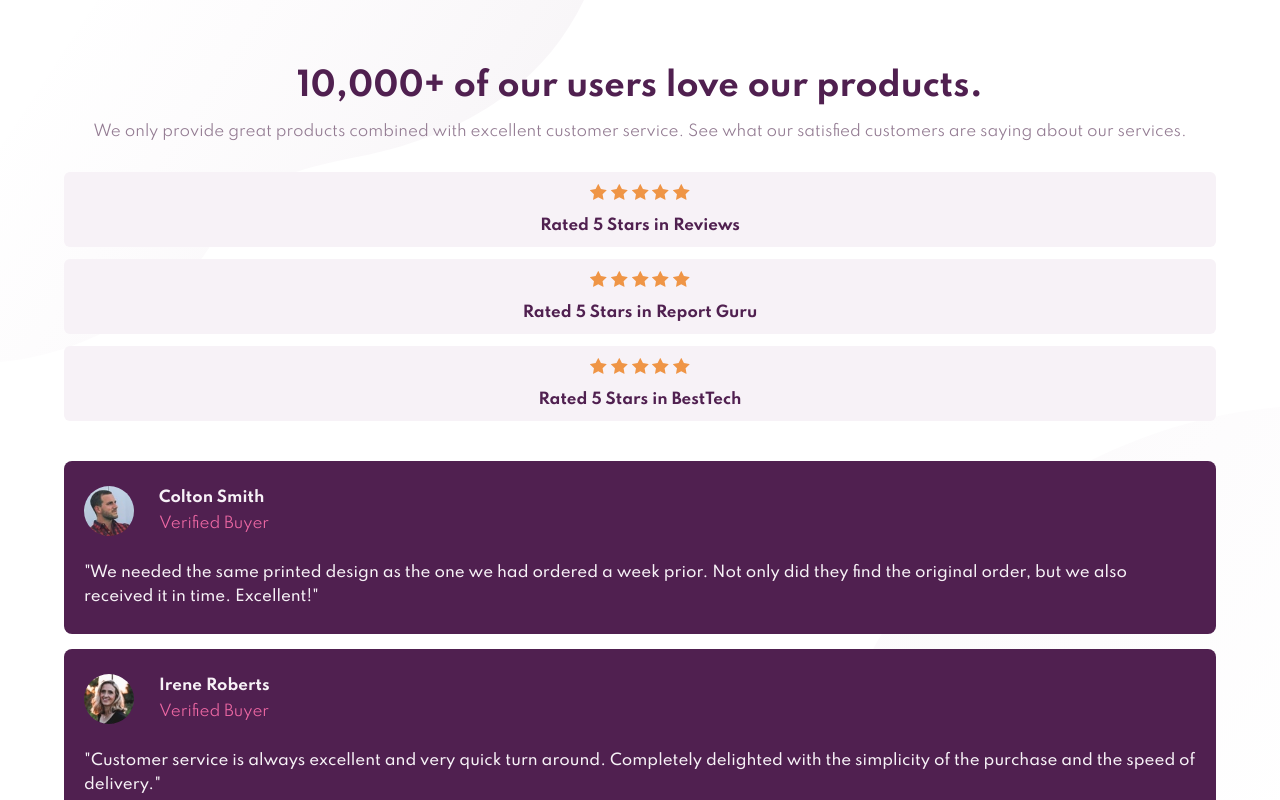
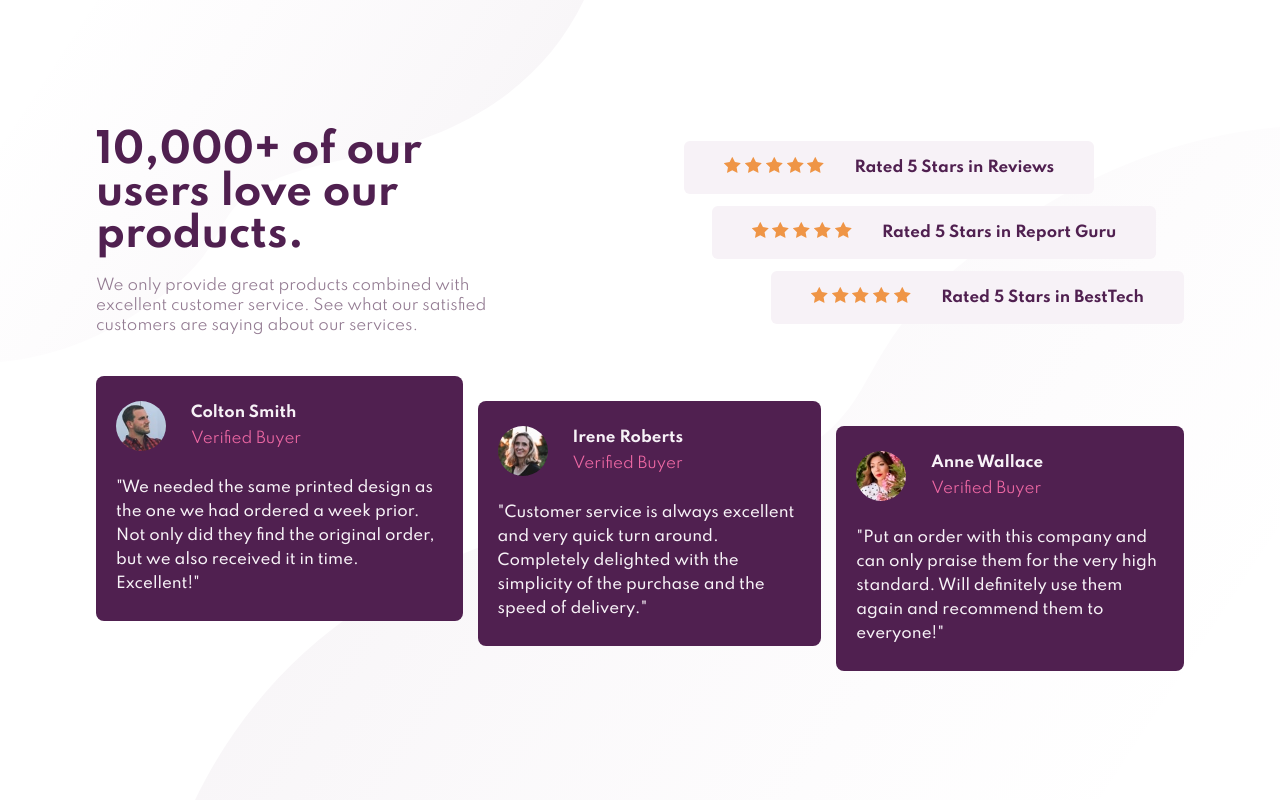
Before and after one commit to king-martinien/frontendMentor_social-proof-section, a plain HTML site: page index.html in a window 1280 px wide. Shown: the top 800 px of the page. Drawn offline with Linux system fonts and the light colour scheme.

Commit message:
desktop version

```diff
--- a/scss/_layout.scss
+++ b/scss/_layout.scss
@@ -1,11 +1,18 @@
 #main {
   min-height: 100vh;
   display: flex;
-  //   border: 2px solid green;
+  align-items: center;
+    // border: 2px solid green;
 
   .container {
     width: 90%;
     margin: 70px auto;
+
+    @media screen and (min-width: 768px) {
+    //   border: 2px solid red;
+      width: 85%;
+      margin-bottom: 120px;
+    }
   }
 
   .introduction {
@@ -35,10 +42,36 @@
       flex-direction: column;
       gap: 12px;
     }
+
+    @media screen and (min-width: 768px) {
+      display: flex;
+      align-items: center;
+      justify-content: space-between;
+
+      .intro {
+        text-align: left;
+        width: 430px;
+        margin-bottom: 0;
+
+        &__title {
+          font-size: 40px;
+          line-height: 42px;
+        }
+      }
+
+      .ratings {
+        width: 500px;
+      }
+    }
   }
+
   .testimonials {
     display: flex;
     flex-direction: column;
     gap: 15px;
+
+    @media screen and (min-width: 768px) {
+      flex-direction: row;
+    }
   }
 }
--- a/scss/_modules.scss
+++ b/scss/_modules.scss
@@ -11,6 +11,21 @@
   &__label {
     color: var(--clr-very-dark-magenta);
     font-weight: 600;
+  }
+
+  @media screen and (min-width: 768px) {
+    padding: 16px 40px;
+    flex-direction: row;
+    gap: 30px;
+    align-self: flex-start;
+
+    &:nth-child(2) {
+      align-self: center;
+    }
+
+    &:last-child {
+      align-self: flex-end;
+    }
   }
 }
 
@@ -53,4 +68,14 @@
     line-height: 24px;
     font-weight: 500;
   }
+
+  @media screen and (min-width: 768px) {
+    &:nth-child(2) {
+      transform: translateY(25px);
     }
+
+    &:last-child {
+      transform: translateY(50px);
+    }
+  }
+}
```
Also changed, not shown: css/style.css, 2 other files. Lines whose indentation alone changed are shown as unchanged.
